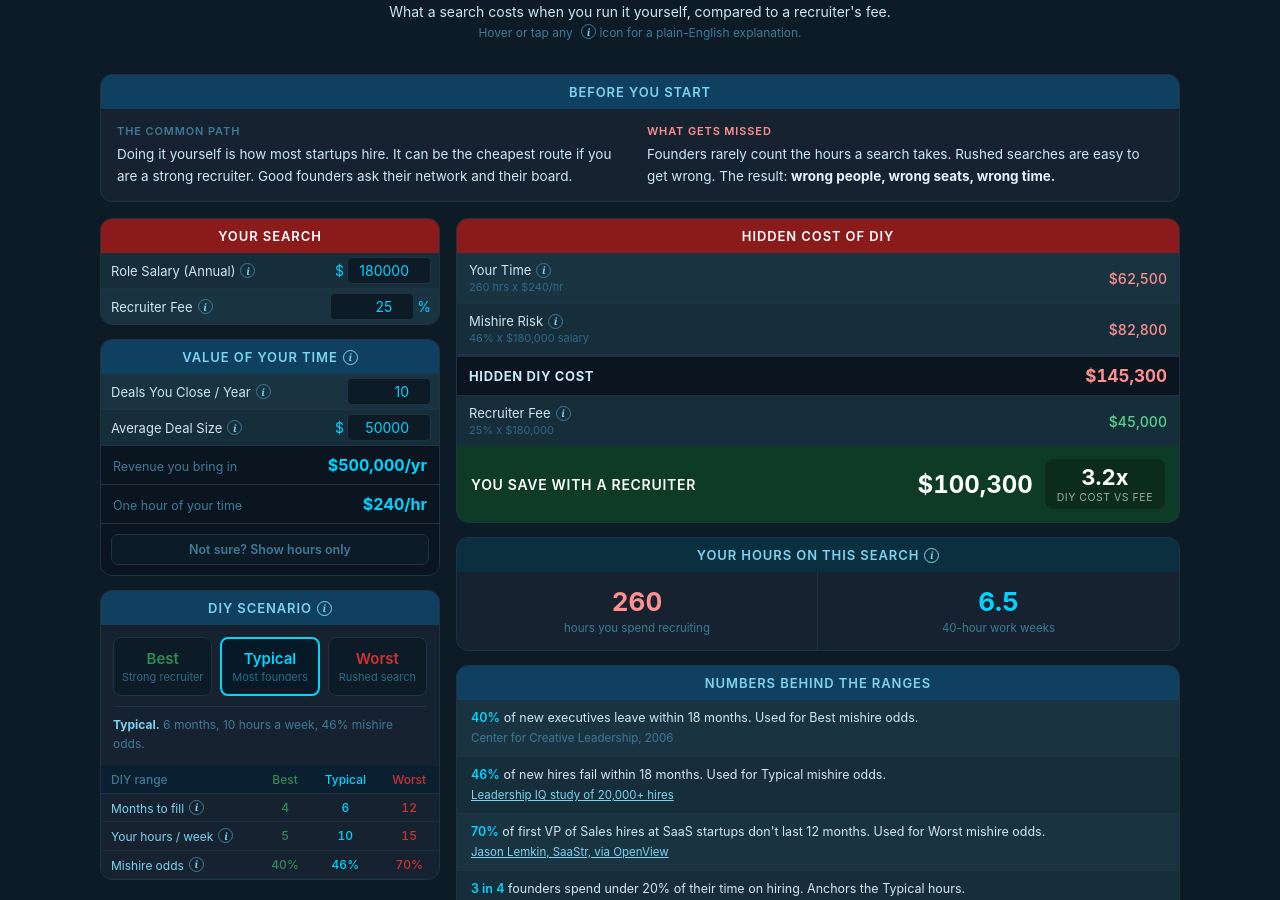
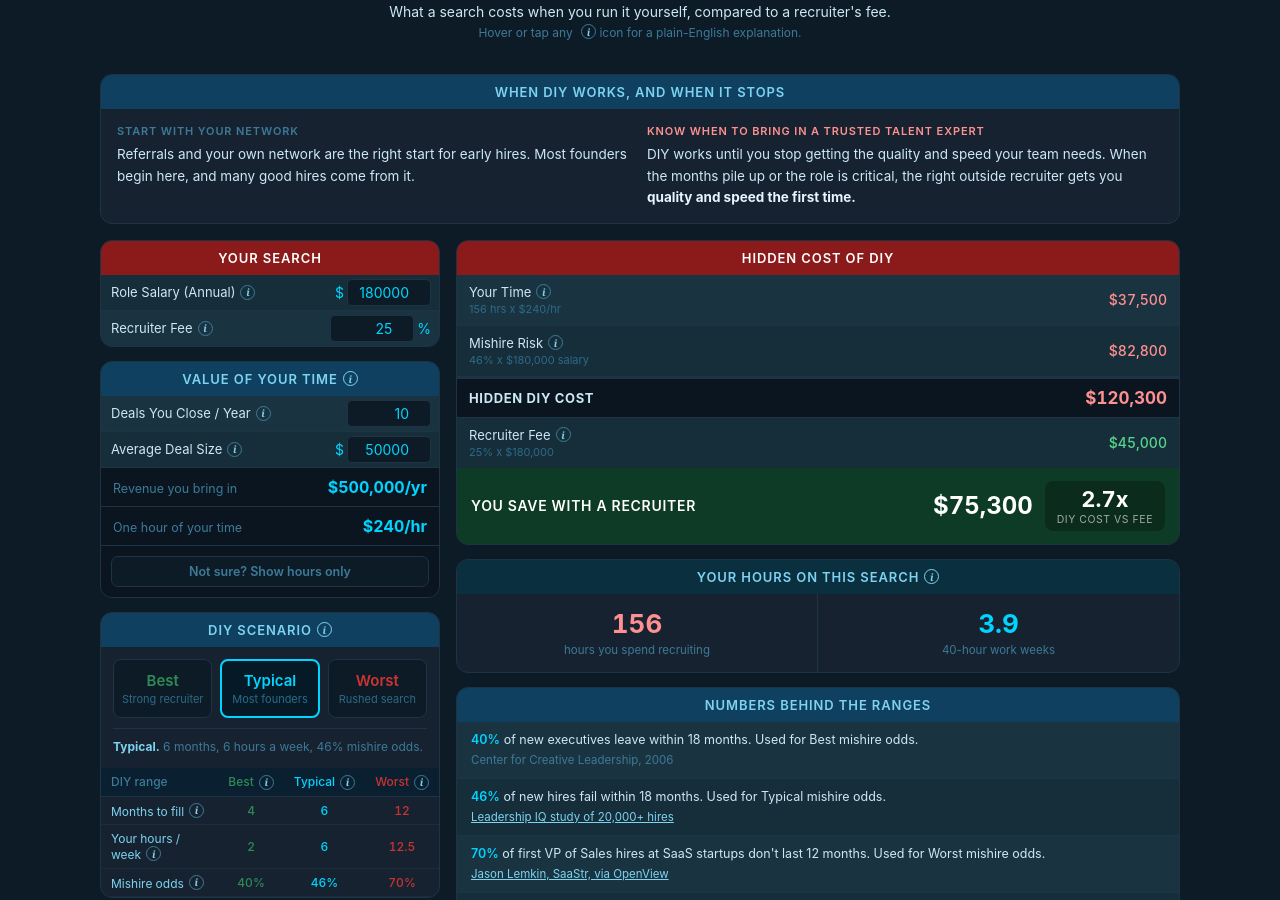
Before and after one commit to WatsonKris/diy-hiring-calculator, a plain HTML site: page index.html in a window 1280 px wide. Shown: the part 52-952 px from the top of the page. Drawn offline with Linux system fonts and the light colour scheme.

Commit message:
Research-backed hours, scenario info icons, new intro box

```diff
--- a/index.html
+++ b/index.html
@@ -110,7 +110,7 @@
   .card-header .info { border-color: currentColor; color: inherit; }
   .card-header .info:hover, .card-header .info.on { background: #fff; border-color: #fff; color: var(--bg); }
   #tip {
-    position: fixed; z-index: 50; max-width: 290px; background: var(--deep);
+    position: fixed; z-index: 50; max-width: 320px; background: var(--deep);
     border: 1px solid var(--muted); border-radius: 8px; padding: 10px 12px;
     font-size: 12.5px; line-height: 1.5; color: var(--fg); box-shadow: 0 8px 24px rgba(0,0,0,0.45);
     pointer-events: none; text-align: left; text-transform: none; letter-spacing: 0; font-weight: 400;
@@ -120,6 +120,11 @@
   #tip .why::before { content: 'Why it matters: '; color: var(--cyan); font-weight: 600; }
   #tip .how { display: block; margin-top: 6px; padding-top: 6px; border-top: 1px solid var(--line); }
   #tip .how::before { content: 'How to fill it in: '; color: var(--green-soft); font-weight: 600; }
+  #tip .bk { display: block; margin-top: 6px; padding-top: 6px; border-top: 1px solid var(--line); }
+  #tip .bk-h { display: block; color: var(--green-soft); font-weight: 600; margin-bottom: 2px; }
+  #tip .bk span.item { display: block; margin-top: 3px; }
+  .factor-tbl th .info { vertical-align: 0; }
+  .factor-tbl th { white-space: nowrap; }
 
   /* Scenario */
   .scenario-wrap { padding: 12px; }
@@ -242,10 +247,10 @@
   </div>
 
   <div class="card">
-    <div class="card-header blue">Before You Start</div>
+    <div class="card-header blue">When DIY Works, and When It Stops</div>
     <div class="reality">
-      <p><span class="tag">The common path</span>Doing it yourself is how most startups hire. It can be the cheapest route if you are a strong recruiter. Good founders ask their network and their board.</p>
-      <p><span class="tag warn">What gets missed</span>Founders rarely count the hours a search takes. Rushed searches are easy to get wrong. The result: <strong>wrong people, wrong seats, wrong time.</strong></p>
+      <p><span class="tag">Start with your network</span>Referrals and your own network are the right start for early hires. Most founders begin here, and many good hires come from it.</p>
+      <p><span class="tag warn">Know when to bring in a trusted talent expert</span>DIY works until you stop getting the quality and speed your team needs. When the months pile up or the role is critical, the right outside recruiter gets you <strong>quality and speed the first time.</strong></p>
     </div>
   </div>
 
@@ -283,10 +288,10 @@
         </div>
         <div class="tbl-scroll">
           <table class="factor-tbl">
-            <thead><tr><th>DIY range</th><th class="min-c">Best</th><th class="avg-c">Typical</th><th class="max-c">Worst</th></tr></thead>
+            <thead><tr><th>DIY range</th><th class="min-c">Best<button class="info" data-tip="s-best" aria-label="Research behind Best case">i</button></th><th class="avg-c">Typical<button class="info" data-tip="s-typ" aria-label="Research behind Typical case">i</button></th><th class="max-c">Worst<button class="info" data-tip="s-worst" aria-label="Research behind Worst case">i</button></th></tr></thead>
             <tbody>
               <tr><td>Months to fill<button class="info" data-tip="months" aria-label="About Months to Fill">i</button></td><td class="min-c">4</td><td class="avg-c">6</td><td class="max-c">12</td></tr>
-              <tr><td>Your hours / week<button class="info" data-tip="hours" aria-label="About Hours per Week">i</button></td><td class="min-c">5</td><td class="avg-c">10</td><td class="max-c">15</td></tr>
+              <tr><td>Your hours / week<button class="info" data-tip="hours" aria-label="About Hours per Week">i</button></td><td class="min-c">2</td><td class="avg-c">6</td><td class="max-c">12.5</td></tr>
               <tr><td>Mishire odds<button class="info" data-tip="mishire" aria-label="About Mishire Odds">i</button></td><td class="min-c">40%</td><td class="avg-c">46%</td><td class="max-c">70%</td></tr>
             </tbody>
           </table>
@@ -329,7 +334,10 @@
           <li><span class="stat">40%</span> of new executives leave within 18 months. Used for Best mishire odds.<span class="src">Center for Creative Leadership, 2006</span></li>
           <li><span class="stat">46%</span> of new hires fail within 18 months. Used for Typical mishire odds.<span class="src"><a href="https://www.industryweek.com/the-economy/public-policy/article/21949369/study-nearly-half-of-new-hires-fail" target="_blank" rel="noopener">Leadership IQ study of 20,000+ hires</a></span></li>
           <li><span class="stat">70%</span> of first VP of Sales hires at SaaS startups don't last 12 months. Used for Worst mishire odds.<span class="src"><a href="https://labs.openviewpartners.com/fatal-sales-hiring-mistakes" target="_blank" rel="noopener">Jason Lemkin, SaaStr, via OpenView</a></span></li>
-          <li><span class="stat">3 in 4</span> founders spend under 20% of their time on hiring. Anchors the Typical hours.<span class="src"><a href="https://business.linkedin.com/talent-solutions/blog/small-business/2018/recruiting-sales-leaders-and-9-more-of-the-biggest-challenges-startups-are-facing" target="_blank" rel="noopener">LinkedIn founder survey, 2018</a></span></li>
+          <li><span class="stat">~3%</span> of a founder's tracked time went to recruiting over two years, about 2 hours a week. Used for Best hours.<span class="src"><a href="https://review.firstround.com/an-exact-breakdown-of-how-one-ceo-spent-his-first-two-years-of-company-building/" target="_blank" rel="noopener">Sam Corcos, Levels CEO, 7,922 tracked hours, via First Round Review</a></span></li>
+          <li><span class="stat">53%</span> of startups spend 10% or less of their time recruiting. 10% is about 6 hours a week. Used for Typical hours.<span class="src"><a href="https://www.hubspot.com/startups/go-to-market-startups/2019" target="_blank" rel="noopener">HubSpot for Startups survey of 290+ startups, 2019</a></span></li>
+          <li><span class="stat">1 in 4</span> founders spend 20% or more of their time on hiring. 20% is about 12.5 hours a week. Used for Worst hours.<span class="src"><a href="https://business.linkedin.com/talent-solutions/blog/small-business/2018/recruiting-sales-leaders-and-9-more-of-the-biggest-challenges-startups-are-facing" target="_blank" rel="noopener">First Round State of Startups 2017, ~900 founders, via LinkedIn</a></span></li>
+          <li><span class="stat">62.5 hours</span> is the average CEO work week. Used to turn percentages into hours.<span class="src"><a href="https://www.mgma.com/articles/test-of-time-harvard-study-reveals-how-ceos-spend-their-days-on-and-off-work" target="_blank" rel="noopener">Harvard Business School study of 27 CEOs, 60,000+ hours</a></span></li>
           <li><span class="stat">6 months to a year</span> to fill a senior role when founders run it alone.<span class="src">Kris Watson, 18 years of search experience</span></li>
         </ul>
       </div>
@@ -344,16 +352,16 @@
   // ---- Scenario ranges ----
   const SCEN = {
     months:  { min: 4,    avg: 6,    max: 12   },
-    hours:   { min: 5,    avg: 10,   max: 15   },
+    hours:   { min: 2,    avg: 6,    max: 12.5 },
     mishire: { min: 0.40, avg: 0.46, max: 0.70 }
   };
   const WORK_HOURS_YEAR = 2080;      // 40 hrs x 52 weeks
   const WEEKS_PER_MONTH = 52 / 12;   // 4.33
 
   const DESCS = {
-    min: '<strong>Best case.</strong> A founder who recruits well. 4 months, 5 hours a week, 40% mishire odds.',
-    avg: '<strong>Typical.</strong> 6 months, 10 hours a week, 46% mishire odds.',
-    max: '<strong>Worst case.</strong> A rushed or restarted search. 12 months, 15 hours a week, 70% mishire odds.'
+    min: '<strong>Best case.</strong> A founder who recruits well. 4 months, 2 hours a week, 40% mishire odds.',
+    avg: '<strong>Typical.</strong> 6 months, 6 hours a week, 46% mishire odds.',
+    max: '<strong>Worst case.</strong> A rushed or restarted search. 12 months, 12.5 hours a week, 70% mishire odds.'
   };
 
   const TIPS = {
@@ -363,8 +371,19 @@
     deals:   ['Deals You Close / Year', 'Deals you personally closed or led in the last 12 months.', 'These are the deals that slow down when you are busy recruiting.', 'Type a whole number. Example: 10. Pre-revenue? Tap "Show hours only."'],
     size:    ['Average Deal Size', 'Typical first-year value of one of those deals.', 'Deals x deal size = revenue you bring in each year.', 'Type in dollars. Example: 50000.'],
     scenario:['DIY Scenario', 'Pick how the search goes when you run it yourself.', 'Shows a range instead of a single guess.'],
+    's-best': ['Best case: 2 hrs/week, 40% mishire odds', 'A founder who recruits well and keeps the search tight.', 'Hours are a share of a 62.5-hour CEO week (Harvard Business School study of 27 CEOs).', null,
+               ['Hours: a startup CEO tracked 7,922 hours over two years. About 3% went to recruiting. (Sam Corcos, Levels, via First Round Review)',
+                'Mishire: about 40% of new executives leave within 18 months. (Center for Creative Leadership)']],
+    's-typ':  ['Typical: 6 hrs/week, 46% mishire odds', 'What most founders spend on recruiting.', 'Hours are a share of a 62.5-hour CEO week (Harvard Business School study of 27 CEOs).', null,
+               ['Hours: 53% of 290+ startups spend 10% or less of their time recruiting. (HubSpot for Startups, 2019)',
+                'Mishire: 46% of new hires fail within 18 months, across 20,000+ hires. (Leadership IQ)',
+                'Months: 6 months to fill, from 18 years of executive search. (Kris Watson)']],
+    's-worst':['Worst case: 12.5 hrs/week, 70% mishire odds', 'A rushed or restarted search.', 'Hours are a share of a 62.5-hour CEO week (Harvard Business School study of 27 CEOs).', null,
+               ['Hours: 1 in 4 of ~900 founders spend 20% or more of their time on hiring. (First Round State of Startups, 2017)',
+                'Mishire: 70% of first SaaS VP of Sales hires don\'t last 12 months. (Jason Lemkin, SaaStr)',
+                'Months: up to a year to fill, from 18 years of executive search. (Kris Watson)']],
     months:  ['Months to Fill', 'Time from opening the search to the new hire\'s first day.', 'Longer searches mean more of your hours.'],
-    hours:   ['Your Hours / Week', 'Your time on sourcing, screening, interviews, references, and closing.', 'This is the time founders most often undercount.'],
+    hours:   ['Your Hours / Week', 'Your time on sourcing, screening, interviews, references, and closing.', 'This is the time founders most often undercount.', 'Based on the share of time founders spend recruiting: 3%, 10% and 20% of a 62.5-hour week. See Numbers Behind the Ranges.'],
     mishire: ['Mishire Odds', 'Chance the hire fails or leaves within 18 months.', 'A failed hire means paying for a year of salary on someone who did not work out.'],
     'c-time':['Your Time', 'Your hours on the search x what one hour of your time brings in.', 'Revenue you did not bring in because you were recruiting.'],
     'c-risk':['Mishire Risk', 'Mishire odds x one year of the role\'s salary.', 'Kept to one year of salary on purpose. The full cost of a bad hire is usually higher. See the Bad Hire Calculator for the full picture.'],
@@ -378,7 +397,8 @@
   function showTip(btn) {
     const t = TIPS[btn.dataset.tip];
     if (!t) return;
-    tipEl.innerHTML = '<b>' + esc(t[0]) + '</b>' + esc(t[1]) + '<span class="why">' + esc(t[2]) + '</span>' + (t[3] ? '<span class="how">' + esc(t[3]) + '</span>' : '');
+    const bk = t[4] ? '<span class="bk"><span class="bk-h">Backed by research</span>' + t[4].map(x => '<span class="item">' + esc(x) + '</span>').join('') + '</span>' : '';
+    tipEl.innerHTML = '<b>' + esc(t[0]) + '</b>' + esc(t[1]) + (t[4] ? '' : '<span class="why">' + esc(t[2]) + '</span>') + (t[3] ? '<span class="how">' + esc(t[3]) + '</span>' : '') + bk + (t[4] ? '<span class="item" style="display:block;margin-top:6px;color:#8fb8cc">' + esc(t[2]) + '</span>' : '');
     tipEl.hidden = false;
     const r = btn.getBoundingClientRect();
     const w = tipEl.offsetWidth, h = tipEl.offsetHeight;
```
